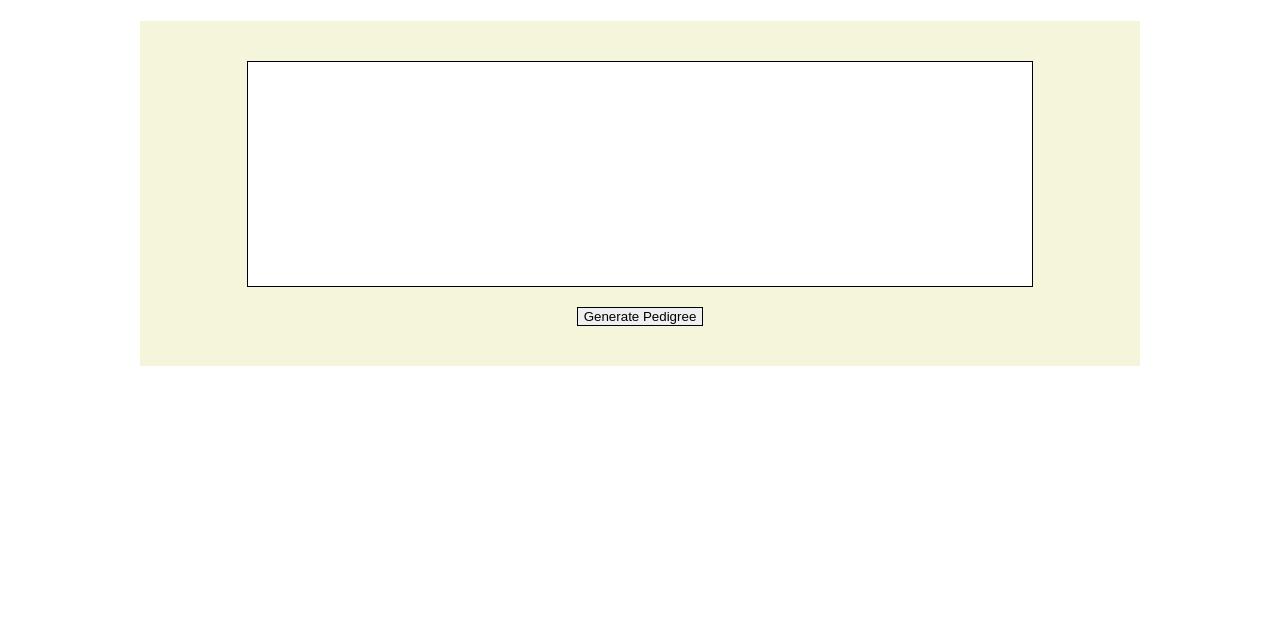
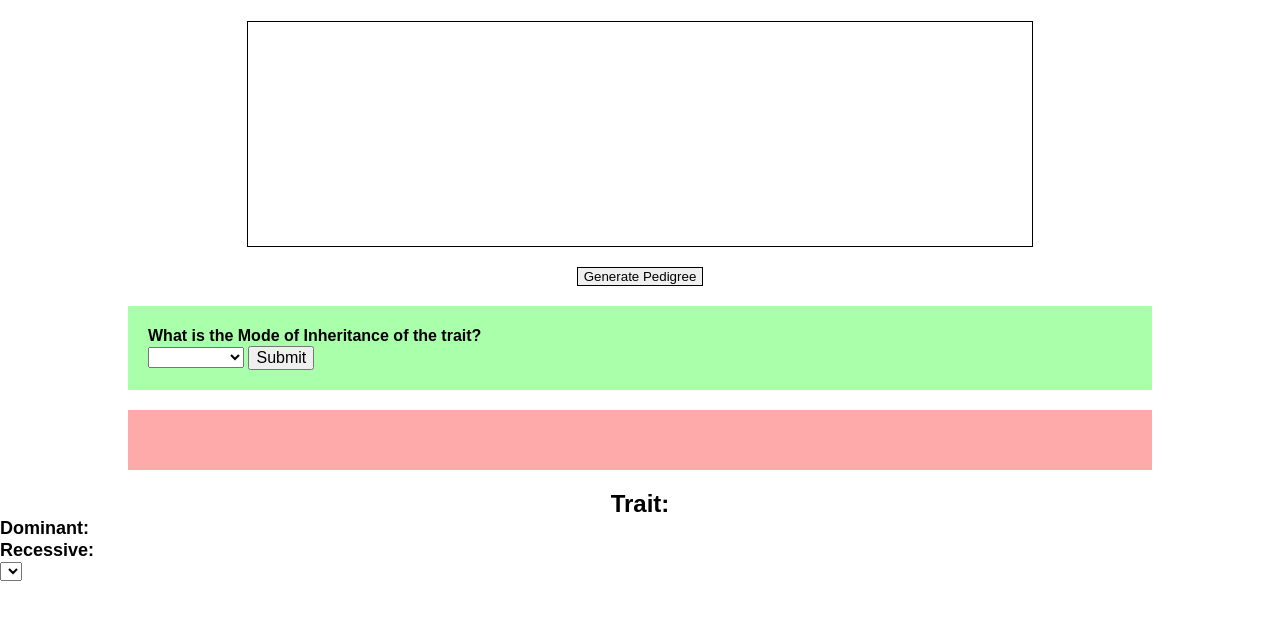
Before and after one commit to 04nada/basic-pedigree-generator-v1, a plain HTML site: page html/pedigree.html in a window 1280 px wide. Drawn offline with Linux system fonts and the light colour scheme.

Commit message:
fixed div names/layout

```diff
--- a/html/pedigree.html
+++ b/html/pedigree.html
@@ -10,7 +10,7 @@
 		<meta name="author" content="" />
 		<meta name="section" content="" />
 
-		<meta name="viewport" content="width=device-width, initial-scale=1" />
+		<meta name="viewport" content="width=device-width, initial-scale=1.0" />
 
 		<h1> </h1>
 
@@ -22,39 +22,44 @@
 		<!-- JS Scripts (start) -->
 
 		<script src="../js/jquery-1.11.2.min.js"></script>
-		<!-- <script src="../js/jquery.mobile-1.4.5.min.js"></script> -->
 		<script src="../js/html2canvas.min.js"></script>
 	</head>
 
 	<body>
-		<div id="id-SVGdiv">
+		<div id="id-pedigreeDiv">
 			<svg id="id-pedigreeSVG"></svg>
 
 			<button id="id-pedigreeButton" onclick="generatePedigree()"> Generate Pedigree </button>
 		</div>
 
-		<div id="id-textDiv">
-			<div id="id-traitExpression">
+		<div id="id-traitExpressionDiv">
 			<form id="id-traitExpressionForm" onsubmit="return submitTraitExpression()">
-					<h3> What is the Mode of Inheritance of the trait? </h3>
+				<h2> What is the Mode of Inheritance of the trait? </h2>
 
 				<select name="name-traitExpression" required>
 					<option value="" hidden disabled selected> </option>
-						<option value="dominant"> Autosomal Dominant </option>
-						<option value="recessive"> Autosomal Recessive </option>
+					<option value="dominant"> Dominant </option>
+					<option value="recessive"> Recessive </option>
 				</select>
 
-					<button type="submit"> Submit </button>
+				<button type="submit" id="id-submitTraitExpression"> Submit </button>
 			</form>
 
 			<div id="id-traitExpressionOutput"> </div>
 		</div>
 
-			<div id="id-symbolLegend">
+		<div id="id-traitAnalysisDiv">
+			<div id="id-traitInfo">
 				<h2 id="id-traitName"> Trait: </h2>
 
 				<h3 id="id-dominantTrait"> Dominant: </h3>
 				<h3 id="id-recessiveTrait"> Recessive: </h3>
+			</div>
+
+			<div id="id-traitQuestion">
+				<h2 id="id-question"> </h2>
+
+				<select id="id-choices"> </select>
 			</div>
 		</div>
 
```
Lines whose indentation alone changed are shown as unchanged.
